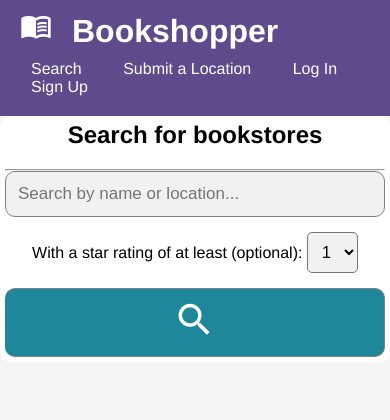
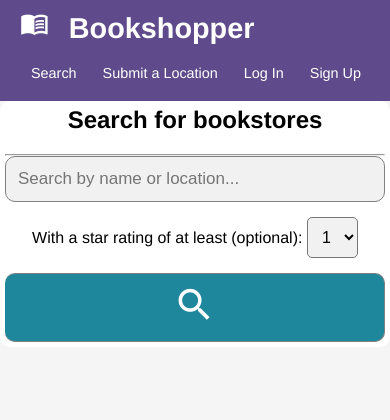
Before and after one commit to metes1/metes1_4ww3, a PHP site: page /search.html in a window 390 px wide. Shown: the top 420 px of the page. Run offline with PHP 8.4, Linux system fonts and the light colour scheme.

Commit message:
Add files via upload

```diff
--- a/css/search.css
+++ b/css/search.css
@@ -87,6 +87,7 @@ form.search select {
     flex-direction: column;
   }
 
+  /* Use order to control the order in which the elements stack */
   form.search input[type="text"] {
     width: 100%;
     order: 1;
--- a/css/style.css
+++ b/css/style.css
@@ -73,6 +73,20 @@ footer {
 }
 
 
-@media screen and (max-width: 1200px) {
+@media screen and (max-width: 750px) {
+  header {
+    font-size: 90%;
+  }
+  header h1 {
+    padding-bottom: 10px;
+  }
 
+  nav {
+    width: 100%;
+    text-align: center;
+  }
+  nav a {
+    padding: 16px 10px;
+    margin-left: 2px;
+  }
 }
```
Also changed, not shown: css/results_sample.css (+7 -0 lines), css/registration.css (line endings or trailing spaces), css/submission.css (line endings or trailing spaces).
